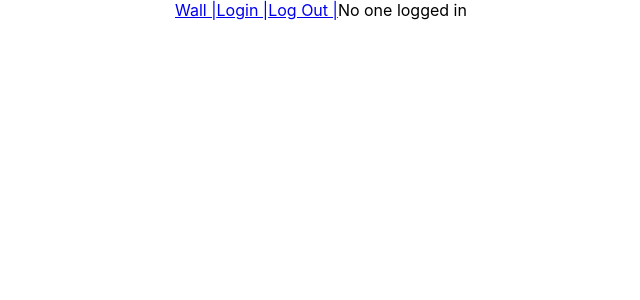
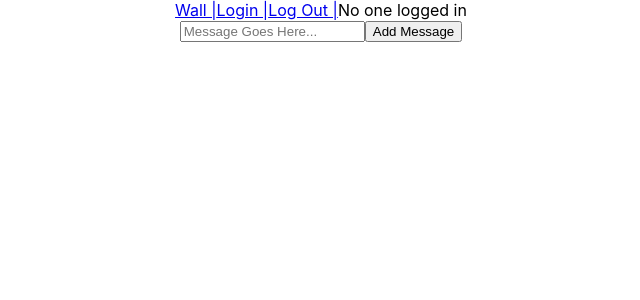
Before and after one commit to etellezp/wall-app-client, a React (Create React App) app: page /message/new in a window 1280 px wide. Shown: the top 300 px of the page, without its empty margins (319-959 px from the left). Built offline with nearby package versions, Linux system fonts and the light colour scheme; no server answers.

Commit message:
Added Message form in order to add a new message, also added a link and route for new message

```diff
--- a/src/App.js
+++ b/src/App.js
@@ -2,6 +2,7 @@ import React from 'react'
 import Wall from './Wall'
 import Login from './Login'
 import Logout from './Logout'
+import MessageForm from './MessageForm'
 import './App.css'
 import { Switch, Route, NavLink, withRouter } from 'react-router-dom'
 
@@ -125,7 +126,14 @@ class App extends React.Component {
           {this.state.currentUser ? this.state.currentUser.data.attributes.username : "No one logged in"}
         </div>
         <Switch>
-          <Route exact path='/' component={Wall} />
+          <Route exact path='/'
+            render={(props) => <Wall {...props}
+              user={this.state.currentUser}
+            />}
+          />
+          <Route exact path="/message/new"
+            render={(props) => <MessageForm {...props} />}
+          />
           <Route
             exact path='/login'
             render={(props) => <Login {...props}    handleLoginChange={this.handleLoginChange}  handleLoginSubmit={this.handleLoginSubmit}
--- /dev/null
+++ b/src/MessageForm.js
@@ -0,0 +1,20 @@
+import React from 'react'
+
+const MessageForm = () => {
+
+  return (
+    <div>
+      <form>
+        <input
+          name="content"
+          placeholder="Message Goes Here..."
+          type="text"
+        />
+
+        <button type="submit">Add Message</button>
+      </form>
+    </div>
+  )
+}
+
+export default MessageForm
--- a/src/Wall.js
+++ b/src/Wall.js
@@ -1,5 +1,6 @@
 import React from 'react'
 import Message from './Message'
+import { Link } from 'react-router-dom'
 
 class Wall extends React.Component {
   constructor(props) {
@@ -12,6 +13,7 @@ class Wall extends React.Component {
   componentDidMount() {
     let data = {
       method: 'GET',
+      credentials: "include",
       headers: {
         'Accept': 'application/json',
         'Content-Type': 'application/json'
@@ -30,6 +32,7 @@ class Wall extends React.Component {
     return (
       <div>
         <h1>Welcome to the Wall APP</h1>
+        {this.props.user === null ? <Link to="/login">Login</Link> : <Link to="/message/new">Add a Message</Link>}
         {message}
       </div>
     )
```
